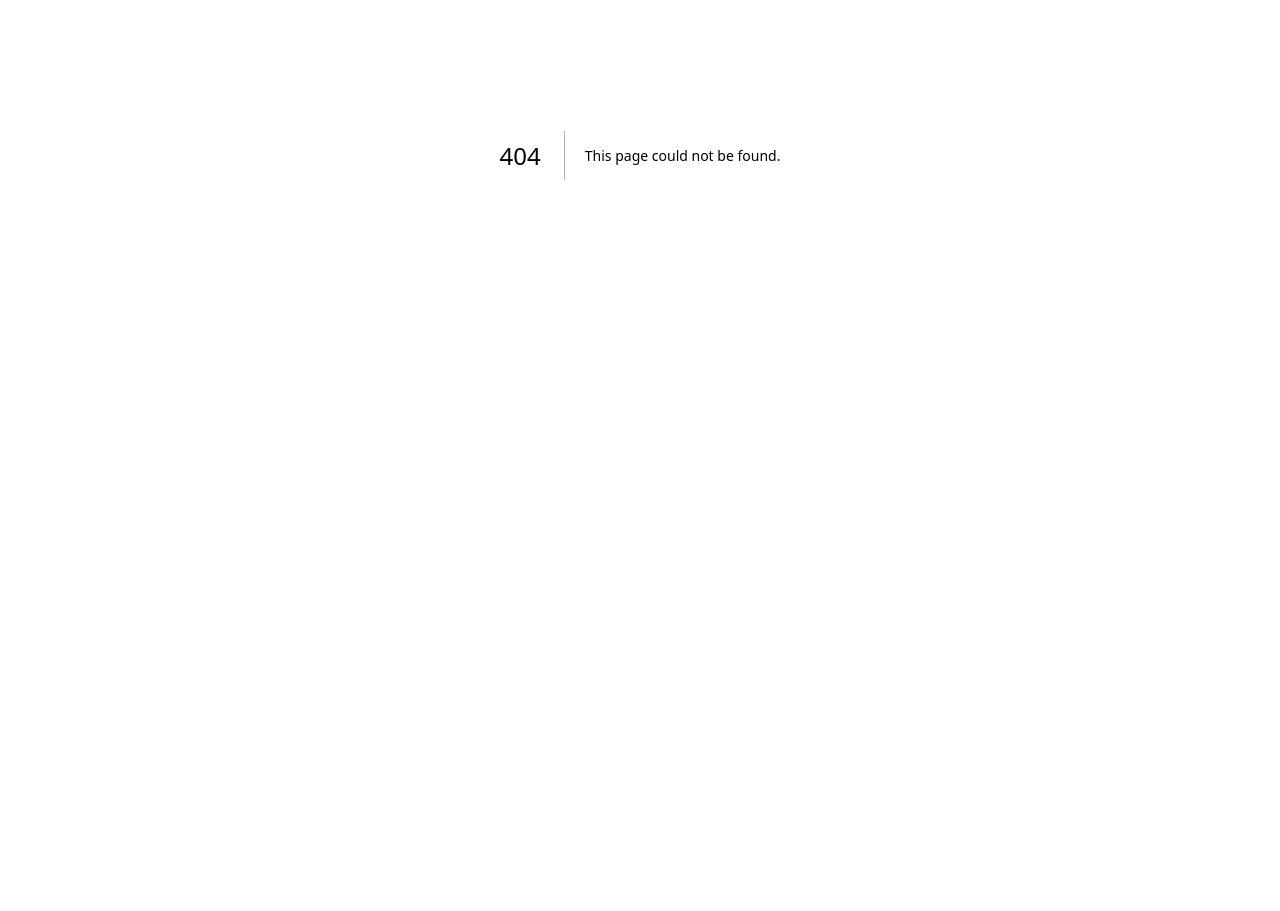
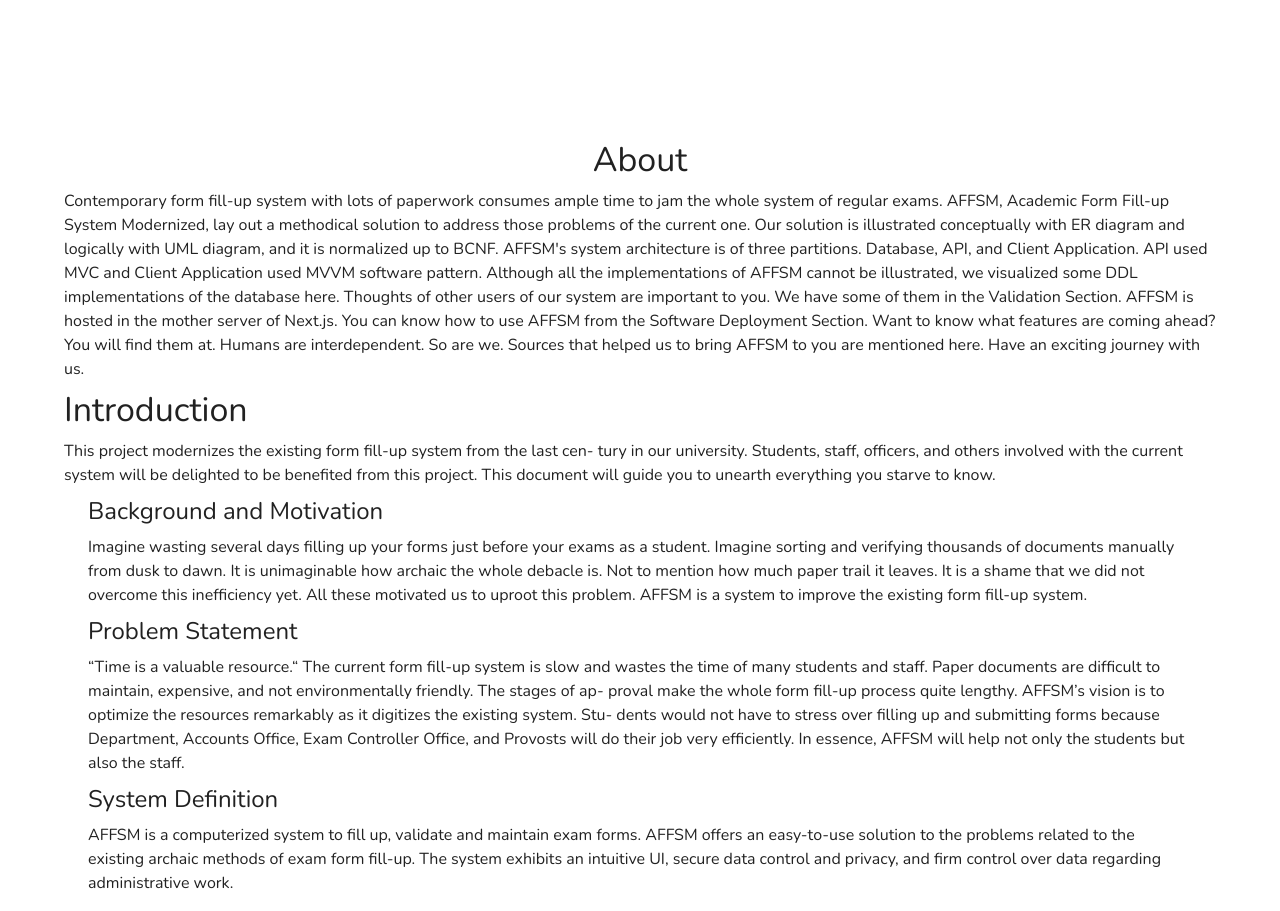
Before and after one commit to mmxNiloy/affsm, a Next.js app: page /about in a window 1280 px wide. Before the commit this address had no page. Shown: the part 245-1156 px from the top of the page. Before the commit the page ends 800 px from the top, so only its background shows below. Built offline with nearby package versions, Linux system fonts and the light colour scheme.

Commit message:
About page added

```diff
--- a/components/DashboardComponents/Fragments/DashboardFragment/OverviewFragment.js
+++ b/components/DashboardComponents/Fragments/DashboardFragment/OverviewFragment.js
@@ -177,7 +177,7 @@
                 </Card>
             </Grid>
 
-            <Grid item xs={6}>
+            <Grid item xs={12} sm={12} md={12} lg={6} xl={6}>
                 <Card elevation={4}>
                     <CardHeader subheader={'Notices'}/>
                     <CardContent hidden={!loadingNotices}>
@@ -203,7 +203,7 @@
                 </Card>
             </Grid>
 
-            <Grid item xs={6}>
+            <Grid item xs={12} sm={12} md={12} lg={6} xl={6}>
                 <Card elevation={4}>
                     <CardHeader subheader={'Submissions'}/>
 
--- a/components/LoginPageComponents/LogoDescription.js
+++ b/components/LoginPageComponents/LogoDescription.js
@@ -3,7 +3,7 @@
 import Image from 'next/image'
 import { useEffect, useState } from 'react'
 
-const LogoDescription = () => {
+const LogoDescription = ({center}) => {
     const theme = useTheme()
     const [logoDir, setLogoDir] = useState('/affsm_logo_dark.svg')
 
@@ -13,8 +13,11 @@
     }, [theme])
 
     return (
-        <Stack spacing={1} direction='column'>
-            <Image src={logoDir} alt='logo' height={360} width={480}/>
+        <Stack spacing={1} direction='column'
+        sx={{
+            alignItems: (center && 'center'),
+        }}>
+            <Image src={logoDir} alt='logo' height={360} width={480} priority/>
             {/* <img src={'/affsm_logo_2.svg'} alt='logo' height={'360px'} width={'480px'} /> */}
             {/* <Typography textAlign={'center'} variant='h4'>Welcome to AFFSM</Typography> */}
         </Stack>
--- /dev/null
+++ b/pages/about/index.js
@@ -0,0 +1,139 @@
+import Container from '@mui/material/Container'
+import Grid from '@mui/material/Grid'
+import Stack from '@mui/material/Stack'
+import Typography from '@mui/material/Typography'
+import Link from '@mui/material/Link'
+import Card from '@mui/material/Card'
+import CardHeader from '@mui/material/CardHeader'
+import CardContent from '@mui/material/CardContent'
+import Button from '@mui/material/Button'
+import Head from 'next/head'
+import LogoDescription from '../../components/LoginPageComponents/LogoDescription'
+
+const About = () => {
+    return (
+        <>
+            <Head>
+                <title>
+                    AFFSM | About
+                </title>
+
+                <link rel="icon" href="/cu_icon.ico" />
+            </Head>
+
+            <main>
+                <Container>
+                    <Grid container rowSpacing={1} columnSpacing={1} sx={{ paddingY: '16px', }}>
+                        <Grid item xs={12}>
+                            <Link rel='noopener' href='/' underline='none'>
+                                <LogoDescription center/>
+                            </Link>
+                        </Grid>
+
+                        <Grid item xs={12}>
+                            <Typography variant='h4' textAlign={'center'}>
+                                About
+                            </Typography>
+                        </Grid>
+
+                        <Grid item xs={12}>
+                            <Typography variant='paragraph'>
+                                Contemporary form fill-up system with lots of paperwork consumes ample time to jam the whole system of regular exams.
+                                AFFSM, Academic Form Fill-up System Modernized, lay out a methodical solution to address those problems of the current one.
+                                Our solution is illustrated conceptually with ER diagram and logically with UML diagram, and it is normalized up to BCNF.
+                                AFFSM's system architecture is of three partitions.
+                                Database, API, and Client Application. API used MVC and Client Application used MVVM software pattern.
+                                Although all the implementations of AFFSM cannot be illustrated, we visualized some DDL implementations of the database here.
+                                Thoughts of other users of our system are important to you.
+                                We have some of them in the Validation Section.
+                                AFFSM is hosted in the mother server of Next.js.
+                                You can know how to use AFFSM from the Software Deployment Section.
+                                Want to know what features are coming ahead? You will find them at.
+                                Humans are interdependent. So are we.
+                                Sources that helped us to bring AFFSM to you are mentioned here.
+                                Have an exciting journey with us.
+                            </Typography>
+                        </Grid>
+
+                        <Grid item xs={12}>
+                            <Typography variant='h4'>
+                                Introduction
+                            </Typography>
+                        </Grid>
+
+                        <Grid item xs={12}>
+                            <Typography variant='paragraph'>
+                            This project modernizes the existing form fill-up system from the last cen-
+                            tury in our university. Students, staff, officers, and others involved with
+                            the current system will be delighted to be benefited from this project. This
+                            document will guide you to unearth everything you starve to know.
+                            </Typography>
+                        </Grid>
+
+                        <Grid item xs={12}>
+                            <Container>
+                                <Grid container rowSpacing={1}>
+                                    <Grid item xs={12}>
+                                        <Typography variant='h5'>
+                                            Background and Motivation
+                                        </Typography>
+                                    </Grid>
+
+                                    <Grid item xs={12}>
+                                        <Typography variant='paragraph'>
+                                            Imagine wasting several days filling up your forms just before your exams as
+                                            a student. Imagine sorting and verifying thousands of documents manually
+                                            from dusk to dawn. It is unimaginable how archaic the whole debacle is. Not
+                                            to mention how much paper trail it leaves. It is a shame that we did not
+                                            overcome this inefficiency yet. All these motivated us to uproot this problem.
+                                            AFFSM is a system to improve the existing form fill-up system.
+                                        </Typography>
+                                    </Grid>
+
+                                    <Grid item xs={12}>
+                                        <Typography variant='h5'>
+                                            Problem Statement
+                                        </Typography>
+                                    </Grid>
+
+                                    <Grid item xs={12}>
+                                        <Typography variant='paragraph'>
+                                            “Time is a valuable resource.“ The current form fill-up system is slow and
+                                            wastes the time of many students and staff. Paper documents are difficult
+                                            to maintain, expensive, and not environmentally friendly. The stages of ap-
+                                            proval make the whole form fill-up process quite lengthy. AFFSM’s vision is
+                                            to optimize the resources remarkably as it digitizes the existing system. Stu-
+                                            dents would not have to stress over filling up and submitting forms because
+                                            Department, Accounts Office, Exam Controller Office, and Provosts will do
+                                            their job very efficiently. In essence, AFFSM will help not only the students
+                                            but also the staff.
+                                        </Typography>
+                                    </Grid>
+
+                                    <Grid item xs={12}>
+                                        <Typography variant='h5'>
+                                            System Definition
+                                        </Typography>
+                                    </Grid>
+
+                                    <Grid item xs={12}>
+                                        <Typography variant='paragraph'>
+                                            AFFSM is a computerized system to fill up, validate and maintain exam
+                                            forms. AFFSM offers an easy-to-use solution to the problems related to
+                                            the existing archaic methods of exam form fill-up. The system exhibits an
+                                            intuitive UI, secure data control and privacy, and firm control over data
+                                            regarding administrative work.
+                                        </Typography>
+                                    </Grid>
+                                </Grid>
+                            </Container>
+                        </Grid>
+                    </Grid>
+                </Container>
+            </main>
+        </>
+
+    )
+}
+
+export default About
```
Also changed, not shown: components/LoginPageComponents/Footer.js (+8 -1 lines).
